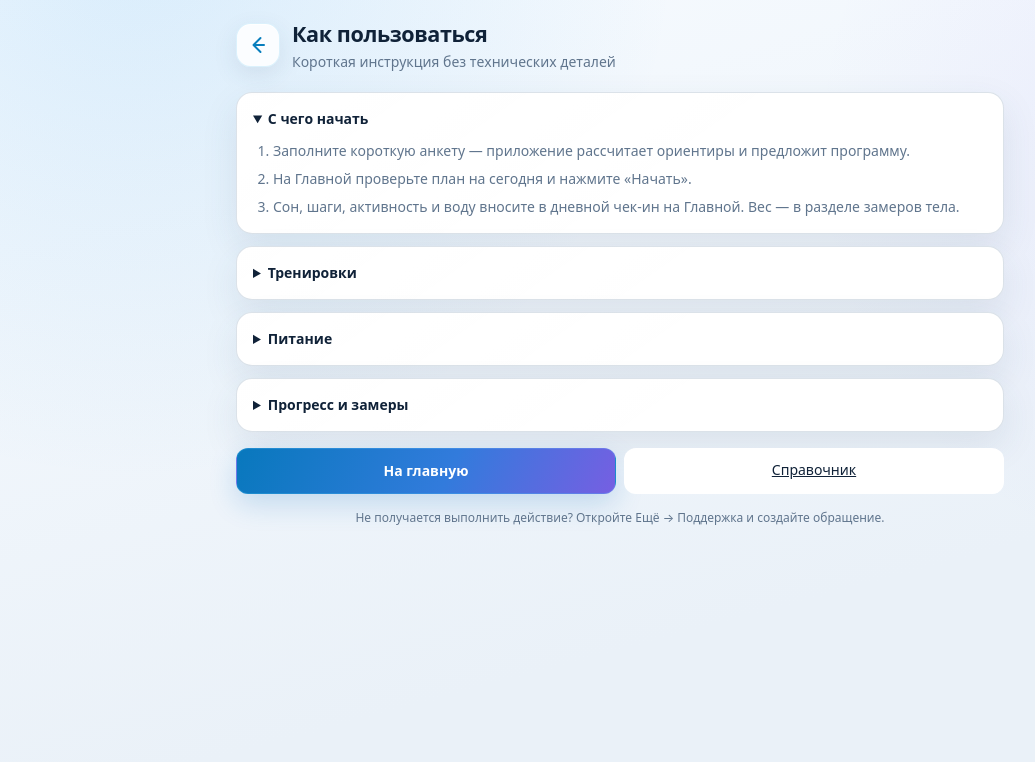
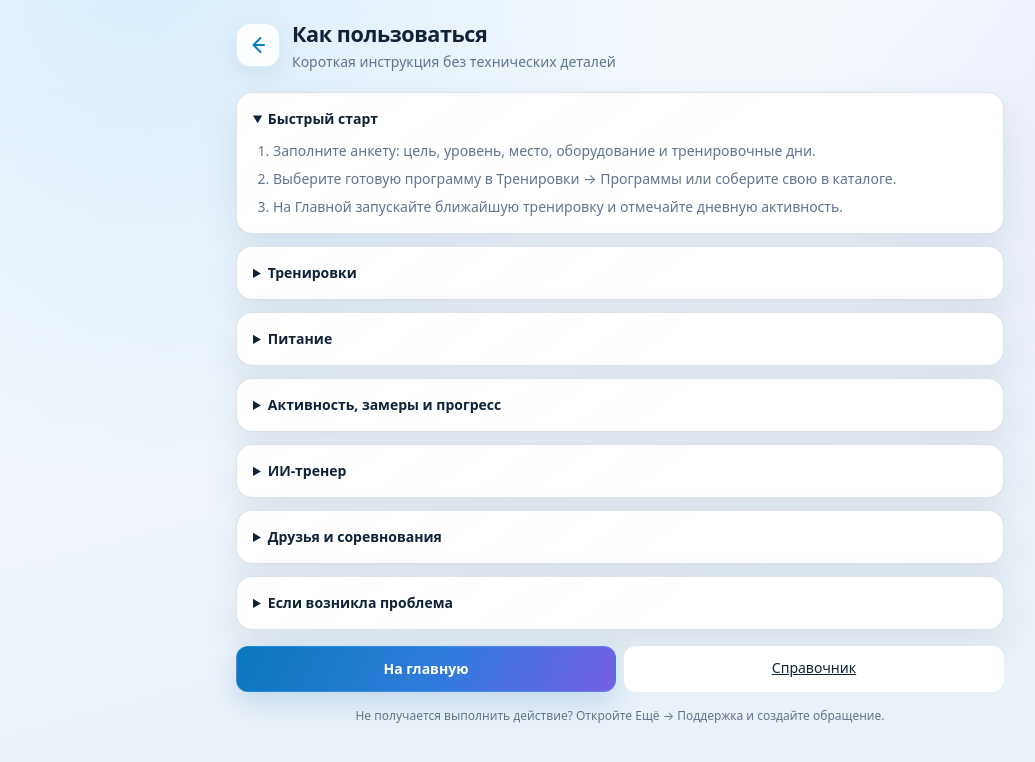
Before and after one commit to filya-fvo/fitness_prog, a React (Vite) app in the folder frontend/: page /help in a window 1280 px wide. Shown: the top 762 px of the page, without its empty margins (20-1055 px from the left). Built offline with nearby package versions, Linux system fonts and the light colour scheme; no server answers.

Commit message:
docs: simplify user guide

```diff
--- a/frontend/src/pages/HelpPage.tsx
+++ b/frontend/src/pages/HelpPage.tsx
@@ -4,20 +4,20 @@ import { Header } from "@/components/layout/Header";
 
 const SECTIONS = [
   {
-    title: "С чего начать",
+    title: "Быстрый старт",
     steps: [
-      "Заполните короткую анкету — приложение рассчитает ориентиры и предложит программу.",
-      "На Главной проверьте план на сегодня и нажмите «Начать».",
-      "Сон, шаги, активность и воду вносите в дневной чек-ин на Главной. Вес — в разделе замеров тела.",
+      "Заполните анкету: цель, уровень, место, оборудование и тренировочные дни.",
+      "Выберите готовую программу в Тренировки → Программы или соберите свою в каталоге.",
+      "На Главной запускайте ближайшую тренировку и отмечайте дневную активность.",
     ],
   },
   {
     title: "Тренировки",
     steps: [
-      "Готовую программу можно выбрать в Тренировки → Программы.",
-      "Свою тренировку соберите в каталоге: выберите упражнения и нажмите «Начать».",
-      "В подходе нажмите «Готово», если подсказанные значения подходят, или «Изменить».",
-      "Дополнительные действия раскрываются кнопкой «Ещё» и снова сворачиваются кнопкой «Скрыть».",
+      "До старта можно заменить упражнения — изменения сразу появятся в плане на Главной.",
+      "Во время занятия нажмите «Готово» для записи подхода или «Изменить» для корректировки.",
+      "«Перенести» меняет одну дату. «Отменить» переносит этот пункт программы на следующий тренировочный день.",
+      "Без интернета тренировку можно продолжить: данные отправятся после восстановления связи.",
     ],
   },
   {
@@ -30,11 +30,35 @@ const SECTIONS = [
     ],
   },
   {
-    title: "Прогресс и замеры",
+    title: "Активность, замеры и прогресс",
     steps: [
-      "В Прогрессе выберите показатель и период 7, 14 или 30 дней.",
-      "Пустая точка на оси означает, что в этот день показатель не внесён.",
-      "Обхваты добавляются отдельно: Ещё → Замеры тела.",
+      "Сон, шаги, активные минуты и воду отмечайте на Главной.",
+      "Вес и обхваты добавляйте только после измерения: Ещё → Замеры тела.",
+      "В Прогрессе выберите показатель и период. Пустой день означает отсутствие записи, а не ноль.",
+    ],
+  },
+  {
+    title: "ИИ-тренер",
+    steps: [
+      "Откройте Ещё → ИИ-тренер и задайте конкретный вопрос о технике, прогрессе, питании или восстановлении.",
+      "Укажите период, который нужно разобрать. Если записей мало, тренер сообщит, каких данных не хватает.",
+      "При боли прекратите упражнение: рекомендации ИИ не заменяют врача.",
+    ],
+  },
+  {
+    title: "Друзья и соревнования",
+    steps: [
+      "Создайте ссылку или код в Ещё → Пригласить друга.",
+      "Соревнования сравнивают регулярность относительно личного расписания.",
+      "Вес, замеры, упражнения, питание и дневник другим участникам не показываются.",
+    ],
+  },
+  {
+    title: "Если возникла проблема",
+    steps: [
+      "Проверьте интернет и откройте приложение заново. Для Telegram используйте свежее сообщение /start.",
+      "Если не работают камера или уведомления, проверьте разрешения приложения или браузера.",
+      "Откройте Ещё → Поддержка, опишите ситуацию и приложите скриншот.",
     ],
   },
 ] as const;
```
Also changed, not shown: 2 other files (tests, documents, lock files or other folders).
